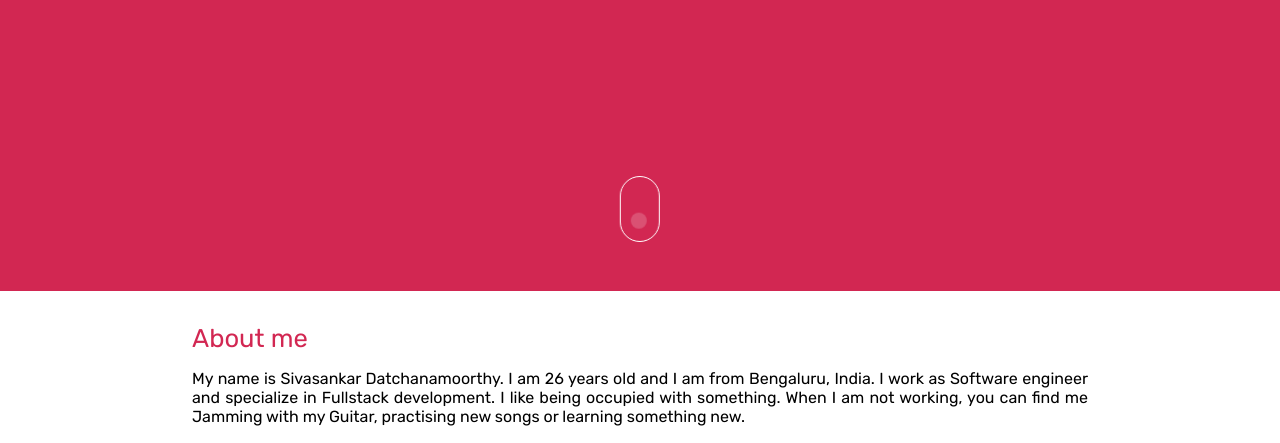
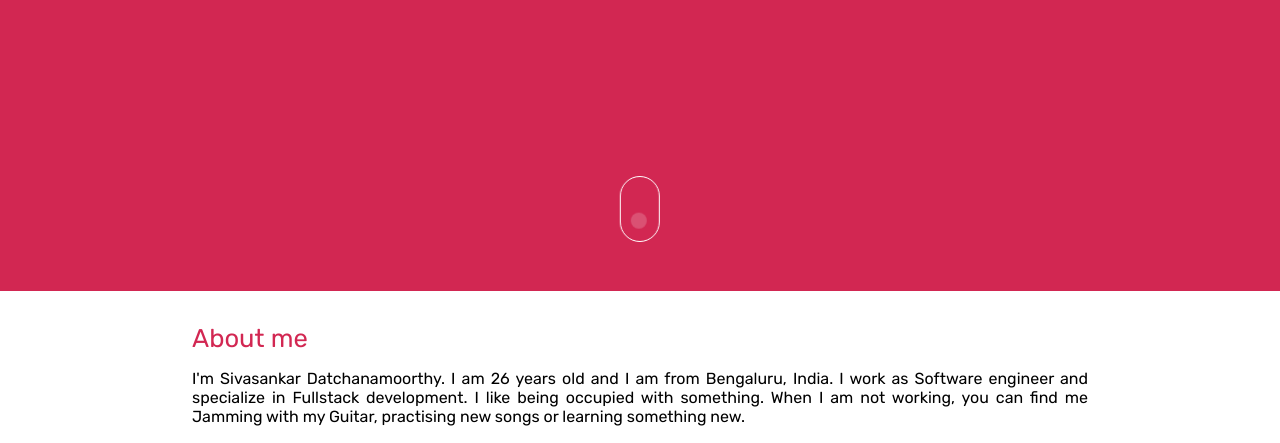
Before and after one commit to hisivasankar/hisivasankar.github.io, a plain HTML site: page index.html in a window 1280 px wide. Shown: the part 509-952 px from the top of the page. Drawn offline with Linux system fonts and the light colour scheme.

Commit message:
Fix about me section

```diff
--- a/index.html
+++ b/index.html
@@ -183,8 +183,8 @@
         <section id="about" class="common">
           <header>About me</header>
           <p>
-            My name is Sivasankar Datchanamoorthy. I am 26 years old and I am
-            from Bengaluru, India. I work as Software engineer and specialize in
+            I'm Sivasankar Datchanamoorthy. I am 26 years old and I am from
+            Bengaluru, India. I work as Software engineer and specialize in
             Fullstack development. I like being occupied with something. When I
             am not working, you can find me Jamming with my Guitar, practising
             new songs or learning something new.
```
